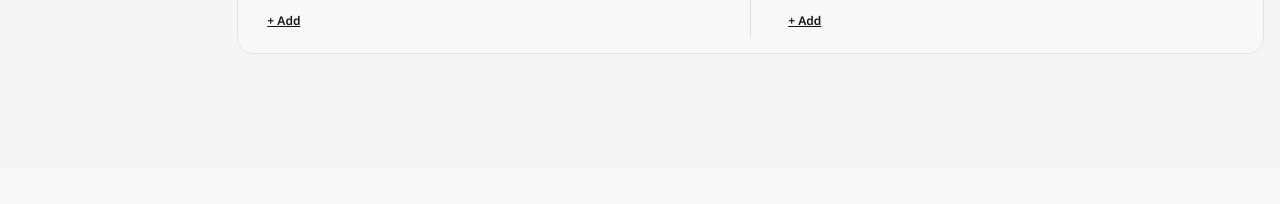
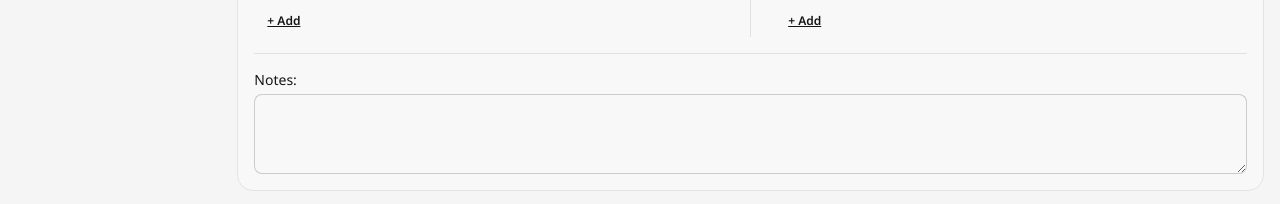
Before and after one commit to heathervv/saga-character-sheet, a React (Vite) app: page / in a window 1280 px wide. Both pictures are taken after a click on the button "Magic Skills". Shown: the part 632-836 px from the top of the page. Before the commit the page ends 800 px from the top, so only its background shows below. Built offline with nearby package versions, Linux system fonts and the light colour scheme.

Commit message:
feat: add notes to all sections

```diff
--- a/src/components/sections/HigherPower.tsx
+++ b/src/components/sections/HigherPower.tsx
@@ -1,6 +1,7 @@
 import List from "../elements/List"
 import Number from "../elements/Number"
 import Text from "../elements/Text"
+import TextArea from "../elements/TextArea"
 import WithTooltip, { Direction } from "../elements/WithTooltip"
 
 const BASE_KEY = 'higher_power_'
@@ -58,6 +59,10 @@ const HigherPower = () => (
             <p className="text-lg font-bold inline-block mb-2">Corruptions</p>
             <List id={`${BASE_KEY}corruptions`} type="corruption" />
         </section>
+        <hr className="mt-4 mb-4 border-base-content/10" />
+        <section>
+            <TextArea id={`${BASE_KEY}notes`} label="Notes" />
+        </section>
     </section>
 )
 
--- a/src/components/sections/MagicSkills.tsx
+++ b/src/components/sections/MagicSkills.tsx
@@ -2,6 +2,7 @@ import Dice from "../elements/Dice"
 import List from "../elements/List"
 import Number from "../elements/Number"
 import Text from "../elements/Text"
+import TextArea from "../elements/TextArea"
 import { Direction } from "../elements/WithTooltip"
 
 const BASE_KEY = 'magic_'
@@ -62,7 +63,10 @@ const MagicSkills = () => (
                 <List id={`${BASE_KEY}weapon_skills`} type="weapon skill" />
             </div>
         </section>
-
+        <hr className="mt-4 mb-4 border-base-content/10" />
+        <section>
+            <TextArea id={`${BASE_KEY}notes`} label="Notes" />
+        </section>
     </section>
 )
 
--- a/src/components/sections/WarriorSkills.tsx
+++ b/src/components/sections/WarriorSkills.tsx
@@ -2,6 +2,7 @@ import Dice from "../elements/Dice"
 import List from "../elements/List"
 import Number from "../elements/Number"
 import Text from "../elements/Text"
+import TextArea from "../elements/TextArea"
 import WeaponList from "../elements/WeaponList"
 
 const BASE_KEY = 'warrior_'
@@ -49,6 +50,10 @@ const WarriorSkills = () => (
             <p className="text-lg font-bold mb-2">Weapons</p>
             <WeaponList id={`${BASE_KEY}weapons`} />
         </section>
+        <hr className="mt-4 mb-4 border-base-content/10" />
+        <section>
+            <TextArea id={`${BASE_KEY}notes`} label="Notes" />
+        </section>
     </section>
 )
 
```
